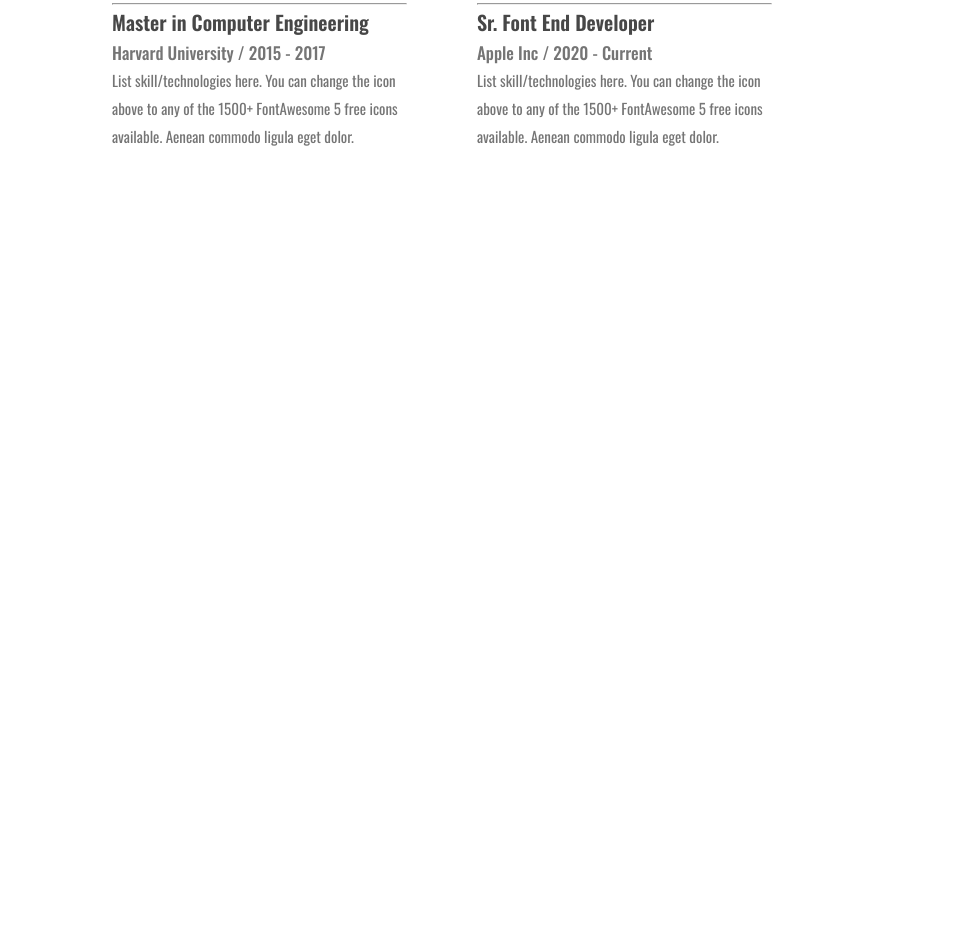
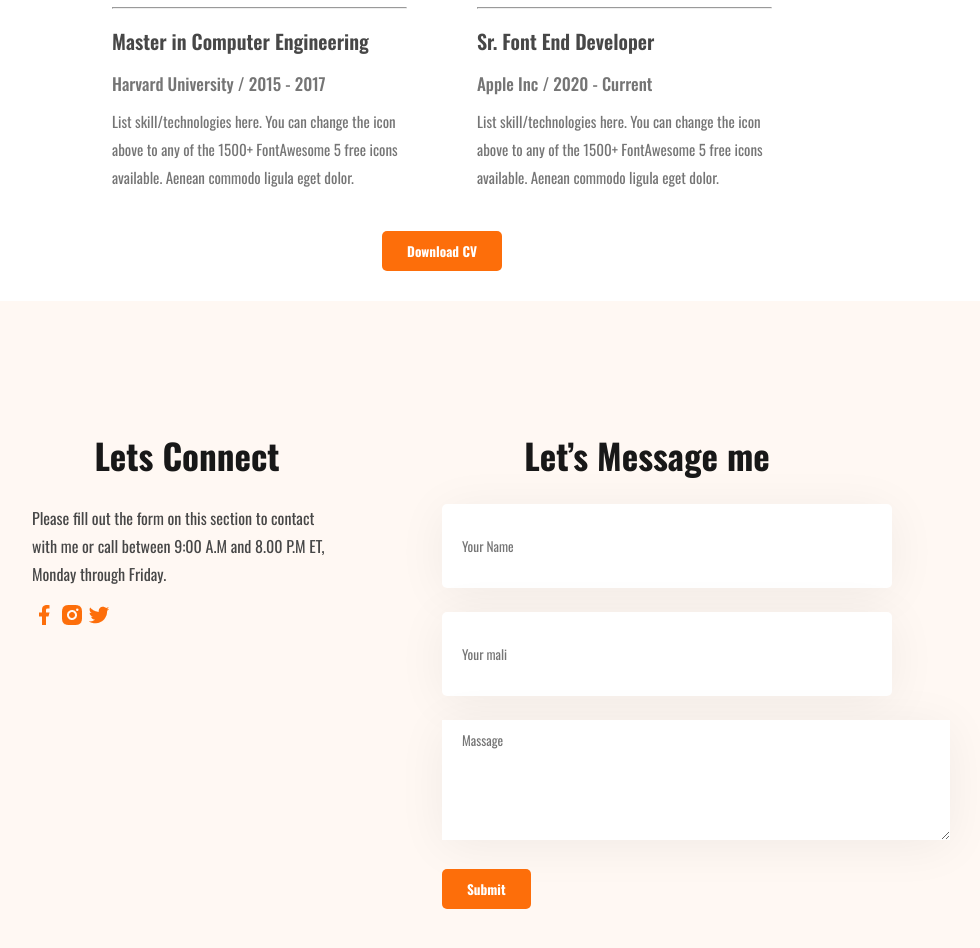
Before and after one commit to SORKARSIFAT/portfolio-site-basic, a plain HTML site: page index.html in a window 1280 px wide. Shown: the part 2547-3495 px from the top of the page, without its empty margins (198-1178 px from the left). Before the commit the page ends 2847 px from the top, so only its background shows below. Drawn offline with nearby package versions, Linux system fonts and the light colour scheme.

Commit message:
allmost finish this site

```diff
--- a/index.html
+++ b/index.html
@@ -4,9 +4,13 @@
     <meta charset="UTF-8">
     <meta name="viewport" content="width=device-width, initial-scale=1.0">
     <title>Sifat Portfolio </title>
+    <!-- font link -->
     <link rel="preconnect" href="https://fonts.googleapis.com">
-  <link rel="preconnect" href="https://fonts.gstatic.com" crossorigin>
-  <link href="https://fonts.googleapis.com/css2?family=Oswald:wght@200..700&display=swap" rel="stylesheet">
+   <link rel="preconnect" href="https://fonts.gstatic.com" crossorigin>
+   <link href="https://fonts.googleapis.com/css2?family=Oswald:wght@200..700&display=swap"  rel="stylesheet">
+   <!-- favicon link -->
+    <link rel="shortcut icon" href="/images/icons/favicon.png" type="image/x-icon">
+   <!-- style link -->
     <link rel="stylesheet" href="style.css">
 </head>
 <body>
@@ -151,9 +155,38 @@
     </div>
 
                     </div>
+
+
+          </div>
+          <div class="text-center">
+            <button class="btn-primary">Download CV</button>
           </div>
           </section>
     </main>
-    <footer></footer>
+    <!-- footer start -->
+    <footer class="second-bg">
+
+       <div class="footer-colunm">
+        <h3 class="footer-title">Lets Connect</h3>
+        <p class="footer-desp">Please fill out the form on this section to contact with me or call between 9:00 A.M and 8.00 P.M ET, Monday through Friday.</p>
+            <div class="footer-icon">
+               <a href="https://www.facebook.com/"><img src="/images/icons/facebook.png" alt=""></a>
+               <a href="https://www.instagram.com/"><img src="/images/icons/insta.png" alt=""></a>
+               <a href="https://x.com/home?lang=en"><img src="/images/icons/twitter.png" alt=""></a>
+            </div>
+       </div>
+       <div class="footer-colunm">
+            <h3 class="footer-title">Let’s Message me</h3>
+            <form>
+                <input type="text" placeholder="Your Name">
+                <input type="email" placeholder="Your mali">
+                <textarea cols="73" rows="5" placeholder="Massage"></textarea>
+
+                <button class="btn-primary">Submit</button>
+
+            </form>
+       </div>
+
+    </footer>
 </body>
 </html>
--- a/style.css
+++ b/style.css
@@ -176,7 +176,13 @@ text-align: left;
 .resume-container{
     display: flex;
     gap: 40px;
-    padding: 130px 150px;
+    /* padding: 130px 150px; */
+    /* padding-left:150px ;
+    padding-right:150px ;
+    padding-top: 30px;
+    padding-bottom: 10px; */
+    padding: 30px 150px 20px 150px ;
+
 }
 
 .resume-title{
@@ -196,6 +202,7 @@ font-weight: 600;
 line-height: 34px;
 letter-spacing: 0%;
 text-align: left;
+margin-top: 15px;
 }
 
 .experience-sub-title{
@@ -206,6 +213,7 @@ font-weight: 500;
 line-height: 27px;
 letter-spacing: 0%;
 text-align: left;
+margin-top: 12px;
 }
 
 .experience-desp{
@@ -215,8 +223,65 @@ font-weight: 400;
 line-height: 28px;
 letter-spacing: 0%;
 text-align: left;
+margin-top: 10px;
 }
 
 .resume-column{
     padding: 20px 15px;
 }
+
+.resume hr{
+    margin-top: 15px;
+}
+
+/* footer style */
+footer{
+    padding:130px 230px ;
+    display: flex;
+    gap: 100px;
+    margin-top: 30px;
+}
+.footer-colunm{
+    width: 50%;
+}
+
+footer input {
+   height: 64px;
+   border-radius: 5px;
+   background-color: white;
+   display: block;
+   width: 100%;
+   padding: 10px 20px;
+   margin-bottom: 24px;
+   border: none;
+   box-shadow: 0px 6px 50px 0px rgba(0, 0, 0, 0.06);
+}
+
+
+footer textarea{
+    padding: 10px 20px;
+    margin-bottom: 24px;
+    border: none;
+    box-shadow: 0px 6px 50px 0px rgba(0, 0, 0, 0.06);
+}
+
+.footer-desp{
+   margin-bottom: 15px;
+    color: rgb(71, 71, 71);
+
+font-size: 16px;
+font-weight: 400;
+line-height: 28px;
+letter-spacing: 0%;
+text-align: left;
+}
+.footer-title{
+    color: rgb(24, 24, 24);
+
+font-size: 35px;
+font-weight: 700;
+line-height: 48px;
+letter-spacing: 0%;
+text-align: center;
+margin-bottom: 25px;
+}
```
Also changed, not shown: images/icons/favicon.png (added).
